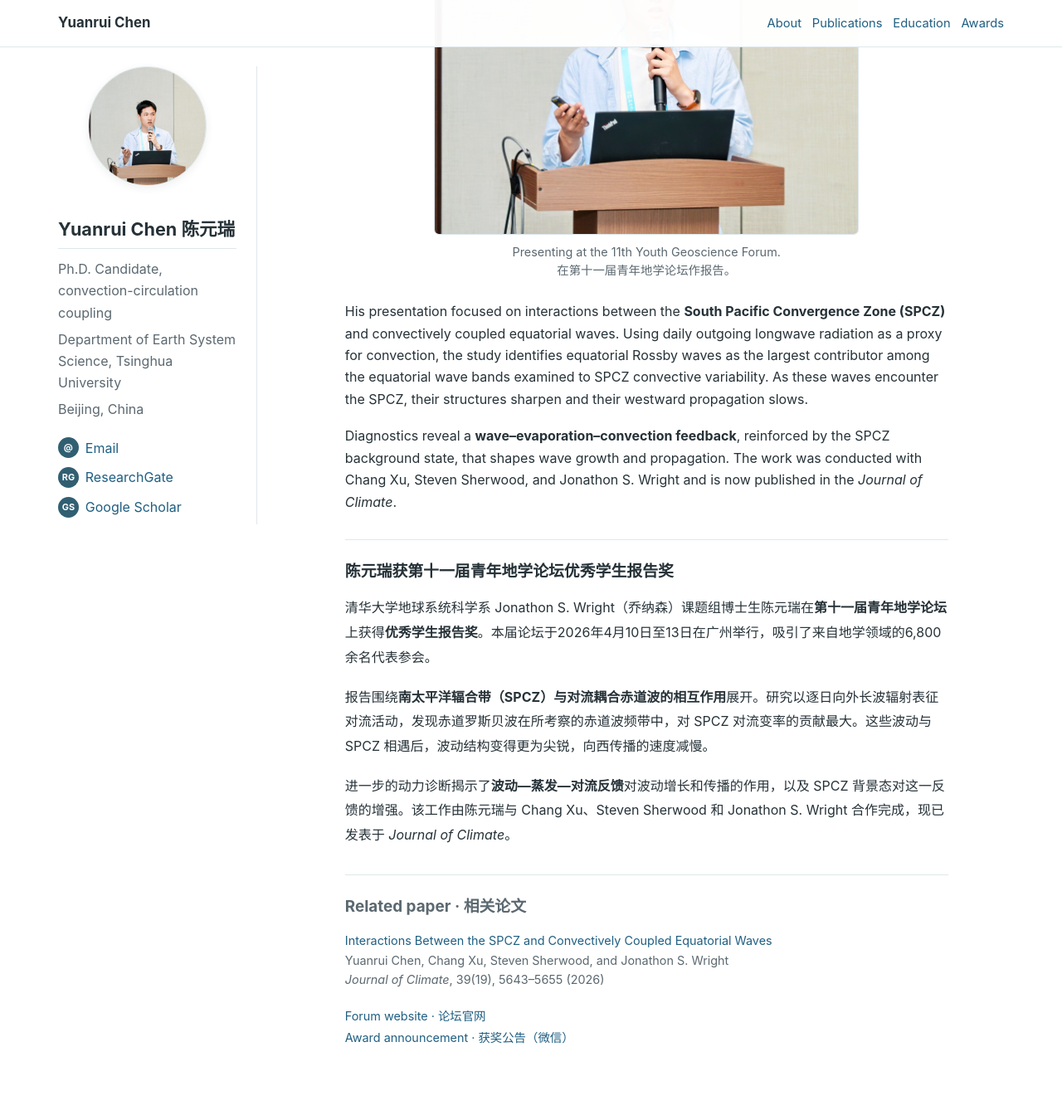
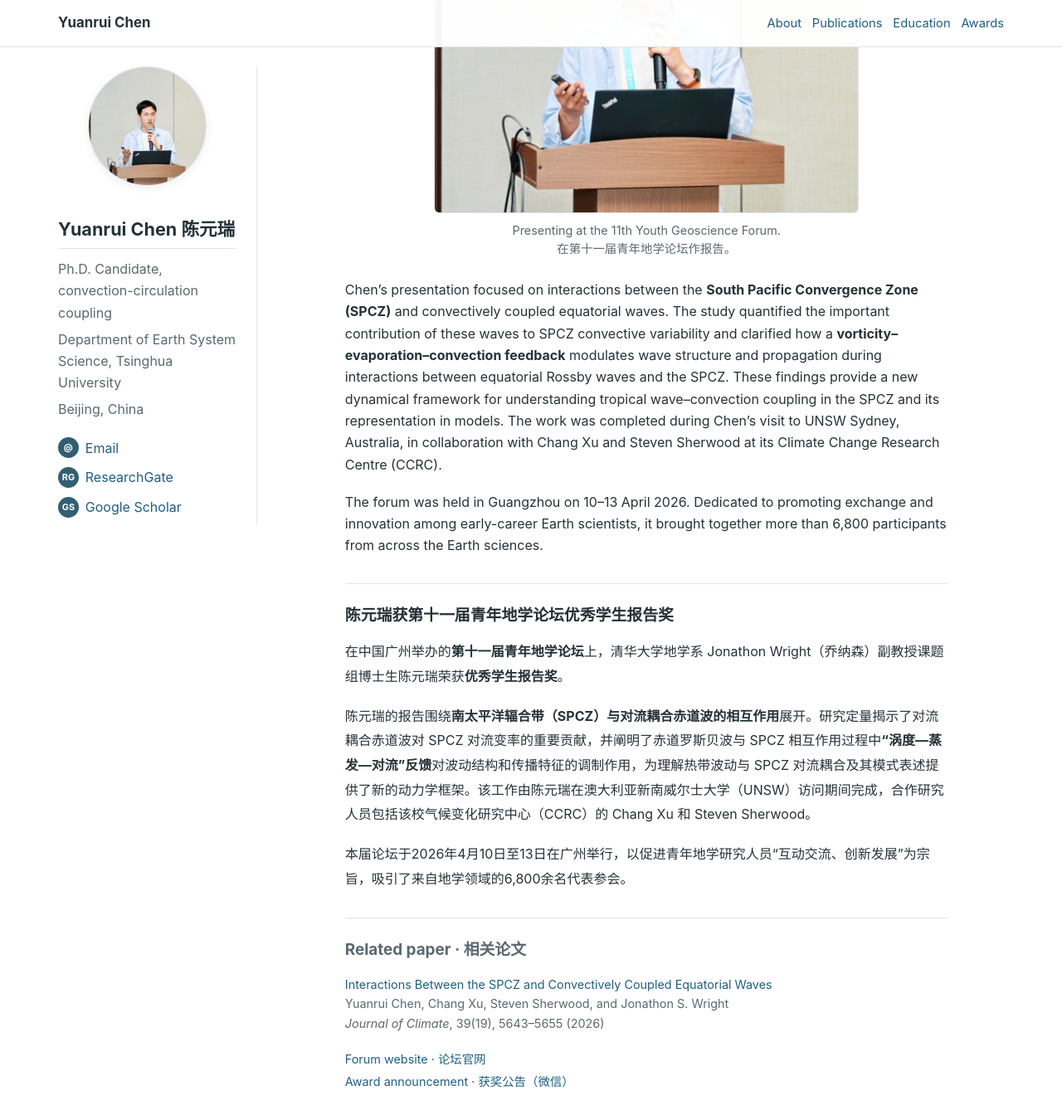
Before and after one commit to yuanruichen/yuanruichen.github.io, a Jekyll site: the page built from news/youth-geoscience-forum-2026.html, in a window 1280 px wide and 1400 px high, scrolled down 674 px. Shown: the top 1350 px of the window at 83% size. Built offline with Jekyll 4.4.1, drawn with Linux system fonts in a browser that asks for light colours; some of the changed text lies outside the part shown.

Commit message:
Revise bilingual award description and visiting research context

```diff
--- a/news/youth-geoscience-forum-2026.html
+++ b/news/youth-geoscience-forum-2026.html
@@ -19,25 +19,25 @@ image: /assets/images/news/youth-geoscience-forum-2026.jpg
   </header>
 
   <section id="english" lang="en" aria-label="English">
-    <p>Yuanrui Chen, a Ph.D. candidate in Jonathon S. Wright’s group at the Department of Earth System Science, Tsinghua University, received an <strong>Outstanding Student Presentation Award</strong> at the 11th Youth Geoscience Forum. The forum was held in Guangzhou, China, on 10–13 April 2026, bringing together more than 6,800 participants from across the Earth sciences.</p>
+    <p>Yuanrui Chen, a Ph.D. candidate in Associate Professor Jonathon Wright’s group at the Department of Earth System Science, Tsinghua University, received an <strong>Outstanding Student Presentation Award</strong> at the 11th Youth Geoscience Forum in Guangzhou, China.</p>
 
     <figure class="news-post__photo">
       <img src="{{ '/assets/images/news/youth-geoscience-forum-2026.jpg' | relative_url }}" width="2048" height="2048" alt="Yuanrui Chen presenting his research at the 11th Youth Geoscience Forum" decoding="async">
       <figcaption>Presenting at the 11th Youth Geoscience Forum.<br><span lang="zh-CN">在第十一届青年地学论坛作报告。</span></figcaption>
     </figure>
 
-    <p>His presentation focused on interactions between the <strong>South Pacific Convergence Zone (SPCZ)</strong> and convectively coupled equatorial waves. Using daily outgoing longwave radiation as a proxy for convection, the study identifies equatorial Rossby waves as the largest contributor among the equatorial wave bands examined to SPCZ convective variability. As these waves encounter the SPCZ, their structures sharpen and their westward propagation slows.</p>
+    <p>Chen’s presentation focused on interactions between the <strong>South Pacific Convergence Zone (SPCZ)</strong> and convectively coupled equatorial waves. The study quantified the important contribution of these waves to SPCZ convective variability and clarified how a <strong>vorticity–evaporation–convection feedback</strong> modulates wave structure and propagation during interactions between equatorial Rossby waves and the SPCZ. These findings provide a new dynamical framework for understanding tropical wave–convection coupling in the SPCZ and its representation in models. The work was completed during Chen’s visit to UNSW Sydney, Australia, in collaboration with Chang Xu and Steven Sherwood at its Climate Change Research Centre (CCRC).</p>
 
-    <p>Diagnostics reveal a <strong>wave–evaporation–convection feedback</strong>, reinforced by the SPCZ background state, that shapes wave growth and propagation. The work was conducted with Chang Xu, Steven Sherwood, and Jonathon S. Wright and is now published in the <em>Journal of Climate</em>.</p>
+    <p>The forum was held in Guangzhou on 10–13 April 2026. Dedicated to promoting exchange and innovation among early-career Earth scientists, it brought together more than 6,800 participants from across the Earth sciences.</p>
   </section>
 
   <section id="chinese" class="news-post__chinese" lang="zh-CN" aria-labelledby="chinese-title">
     <h2 id="chinese-title">陈元瑞获第十一届青年地学论坛优秀学生报告奖</h2>
-    <p>清华大学地球系统科学系 Jonathon S. Wright（乔纳森）课题组博士生陈元瑞在<strong>第十一届青年地学论坛</strong>上获得<strong>优秀学生报告奖</strong>。本届论坛于2026年4月10日至13日在广州举行，吸引了来自地学领域的6,800余名代表参会。</p>
+    <p>在中国广州举办的<strong>第十一届青年地学论坛</strong>上，清华大学地学系 Jonathon Wright（乔纳森）副教授课题组博士生陈元瑞荣获<strong>优秀学生报告奖</strong>。</p>
 
-    <p>报告围绕<strong>南太平洋辐合带（SPCZ）与对流耦合赤道波的相互作用</strong>展开。研究以逐日向外长波辐射表征对流活动，发现赤道罗斯贝波在所考察的赤道波频带中，对 SPCZ 对流变率的贡献最大。这些波动与 SPCZ 相遇后，波动结构变得更为尖锐，向西传播的速度减慢。</p>
+    <p>陈元瑞的报告围绕<strong>南太平洋辐合带（SPCZ）与对流耦合赤道波的相互作用</strong>展开。研究定量揭示了对流耦合赤道波对 SPCZ 对流变率的重要贡献，并阐明了赤道罗斯贝波与 SPCZ 相互作用过程中<strong>“涡度—蒸发—对流”反馈</strong>对波动结构和传播特征的调制作用，为理解热带波动与 SPCZ 对流耦合及其模式表述提供了新的动力学框架。该工作由陈元瑞在澳大利亚新南威尔士大学（UNSW）访问期间完成，合作研究人员包括该校气候变化研究中心（CCRC）的 Chang Xu 和 Steven Sherwood。</p>
 
-    <p>进一步的动力诊断揭示了<strong>波动—蒸发—对流反馈</strong>对波动增长和传播的作用，以及 SPCZ 背景态对这一反馈的增强。该工作由陈元瑞与 Chang Xu、Steven Sherwood 和 Jonathon S. Wright 合作完成，现已发表于 <em>Journal of Climate</em>。</p>
+    <p>本届论坛于2026年4月10日至13日在广州举行，以促进青年地学研究人员“互动交流、创新发展”为宗旨，吸引了来自地学领域的6,800余名代表参会。</p>
   </section>
 
   <footer class="news-post__footer">
```
